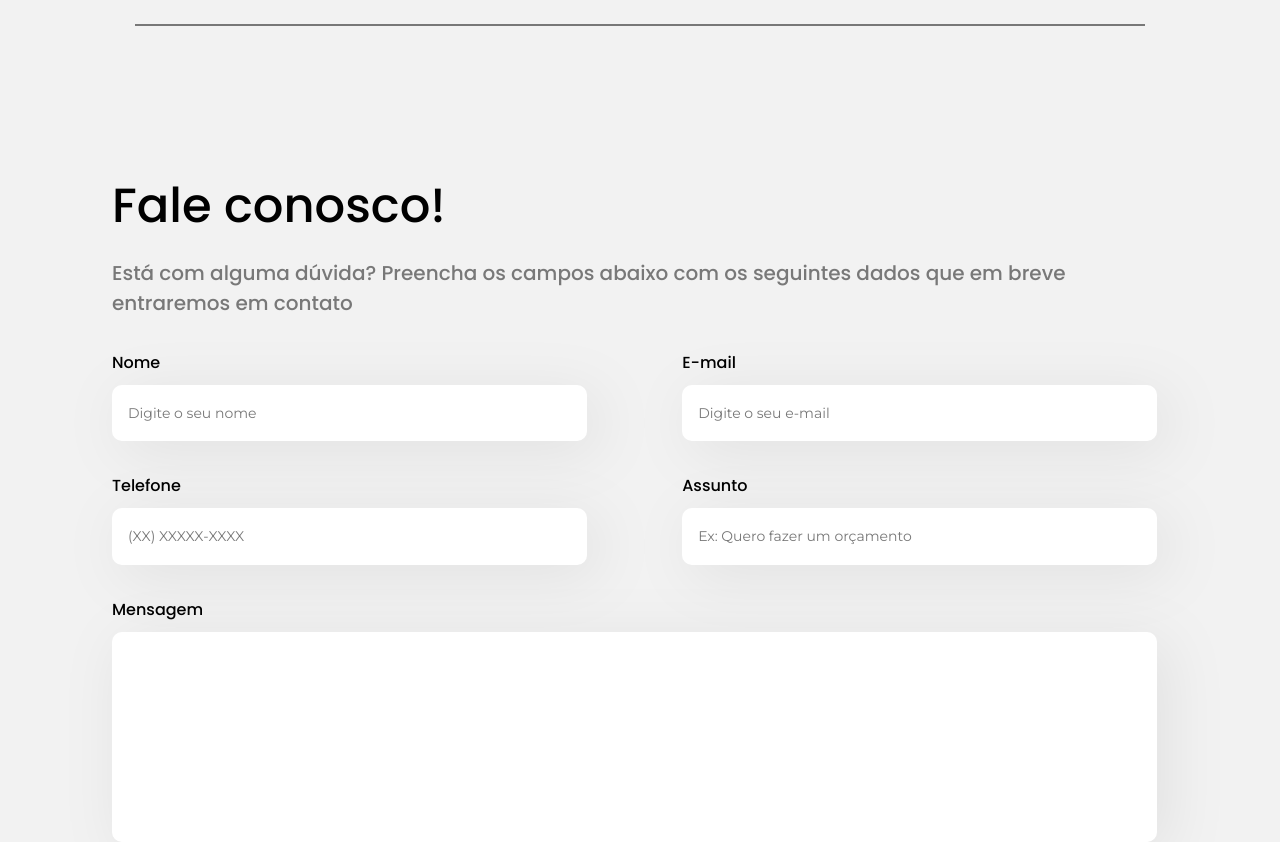
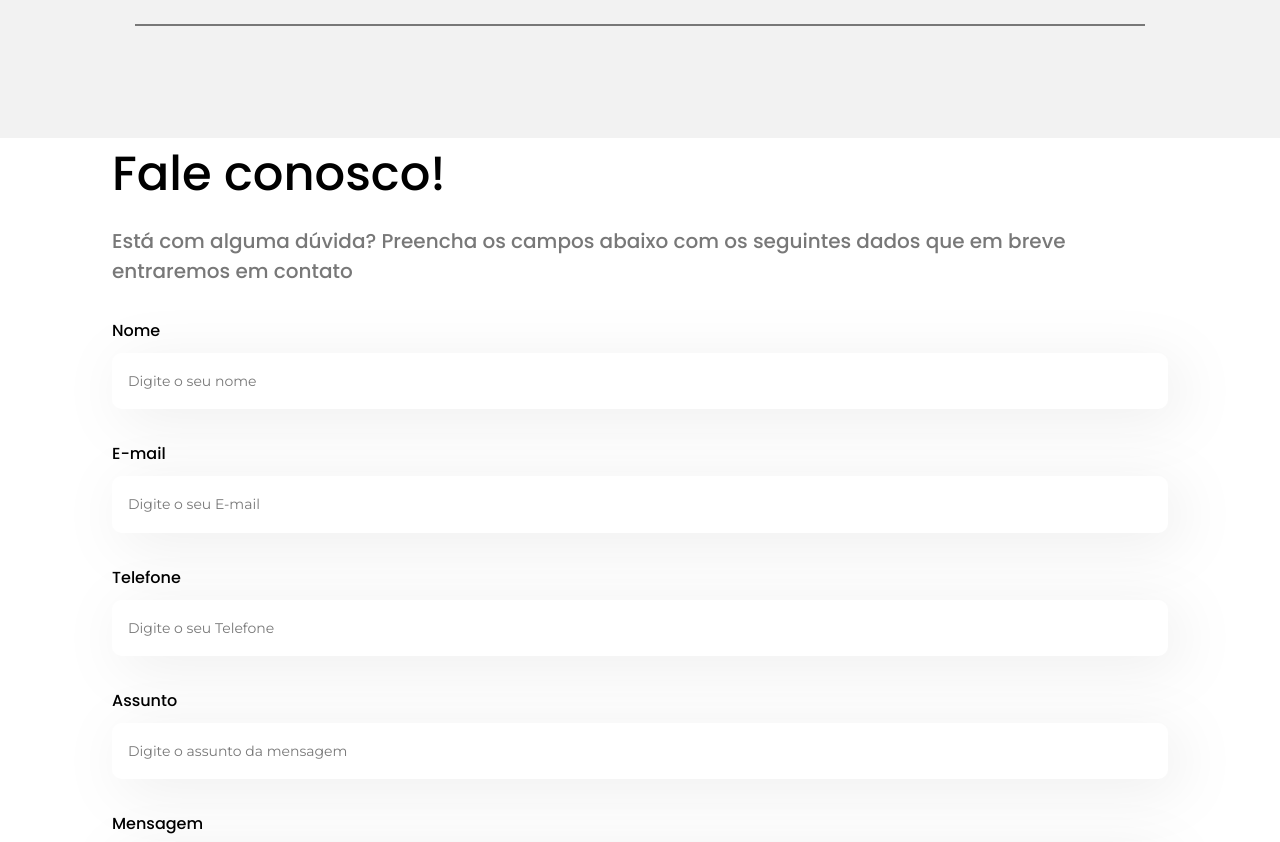
Before and after one commit to GoFreelasfy/portfolio, a React (Vite) app: page / in a window 1280 px wide. Shown: the part 5320-6162 px from the top of the page. Built offline with nearby package versions, Linux system fonts and the light colour scheme.

Commit message:
🚧 Form novo inserido, iniciar fase de testes! 🧪

```diff
--- a/src/pages/home/Home.jsx
+++ b/src/pages/home/Home.jsx
@@ -17,6 +17,7 @@ import { Data } from "../../components/sanfonaFaq/Data";
 import Input from "../../components/form/input/Input";
 import TextArea from "../../components/form/textarea/TextArea";
 import Carrossel from "../../components/carosselTechs/Carrossel";
+import NewForm from "../../components/newFormContato/NewForm";
 
 export default function Home() {
 
@@ -133,13 +134,13 @@ export default function Home() {
       </section>
 
       <section className="tecnologias">
-          <div className="techs-content">
+        <div className="techs-content">
 
           <span className="titulo">TECNOLOGIAS</span>
           <h2>Confira abaixo as tecnologias que trabalhamos!</h2>
-          </div>
+        </div>
         <div className="container-carrossel">
-          <Carrossel/>
+          <Carrossel />
 
         </div>
       </section>
@@ -161,6 +162,20 @@ export default function Home() {
           </div>
           <Faq data={Data} />
         </div>
+      </section>
+      <section className="form">
+        <div className="container">
+          <div className="fale-conosco-content">
+            <h2>Fale conosco!</h2>
+            <p>
+              Está com alguma dúvida? Preencha os campos abaixo com os seguintes
+              dados que em breve entraremos em contato{" "}
+            </p>
+            <NewForm />
+
+          </div>
+        </div>
+
       </section>
       <section className="fale-conosco">
         <div className="container">
```
